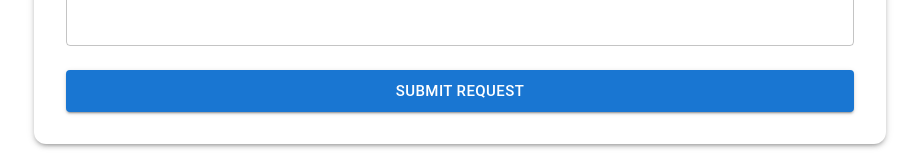
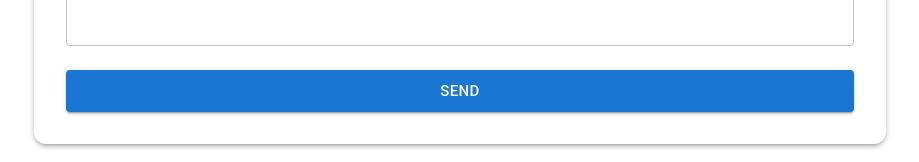
Before and after one commit to atambo1/coil-app, a React (Vite) app: page / in a window 1280 px wide. Shown: the part 603-765 px from the top of the page, without its empty margins (180-1099 px from the left). Built offline with nearby package versions, Linux system fonts and the light colour scheme.

Commit message:
string change test

```diff
--- a/src/pages/HomePage.jsx
+++ b/src/pages/HomePage.jsx
@@ -28,7 +28,7 @@ export default function HomePage() {
             rows={5}
           />
           <Button variant="contained" size="large">
-            Submit Request
+            Send
           </Button>
         </Stack>
       </Paper>
```
